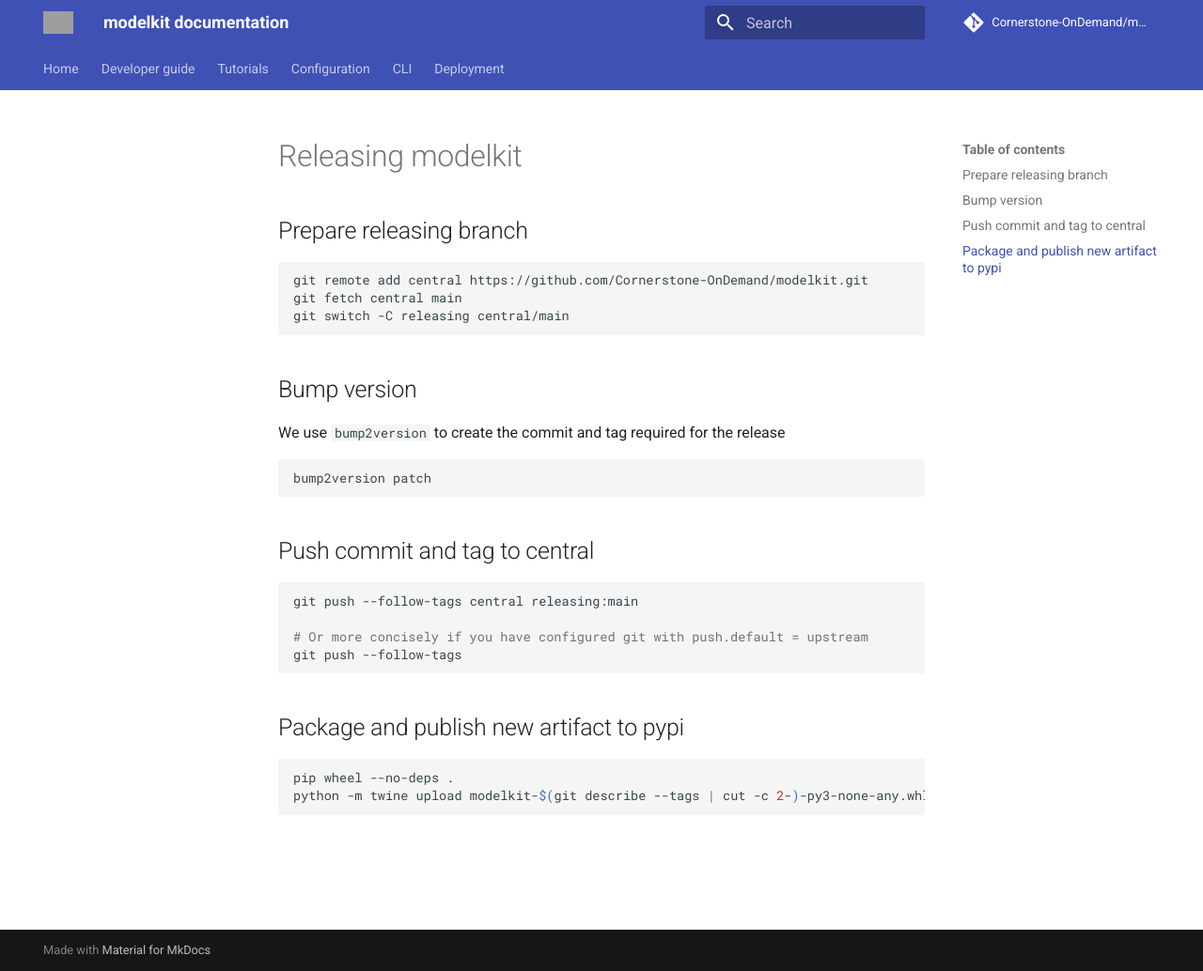
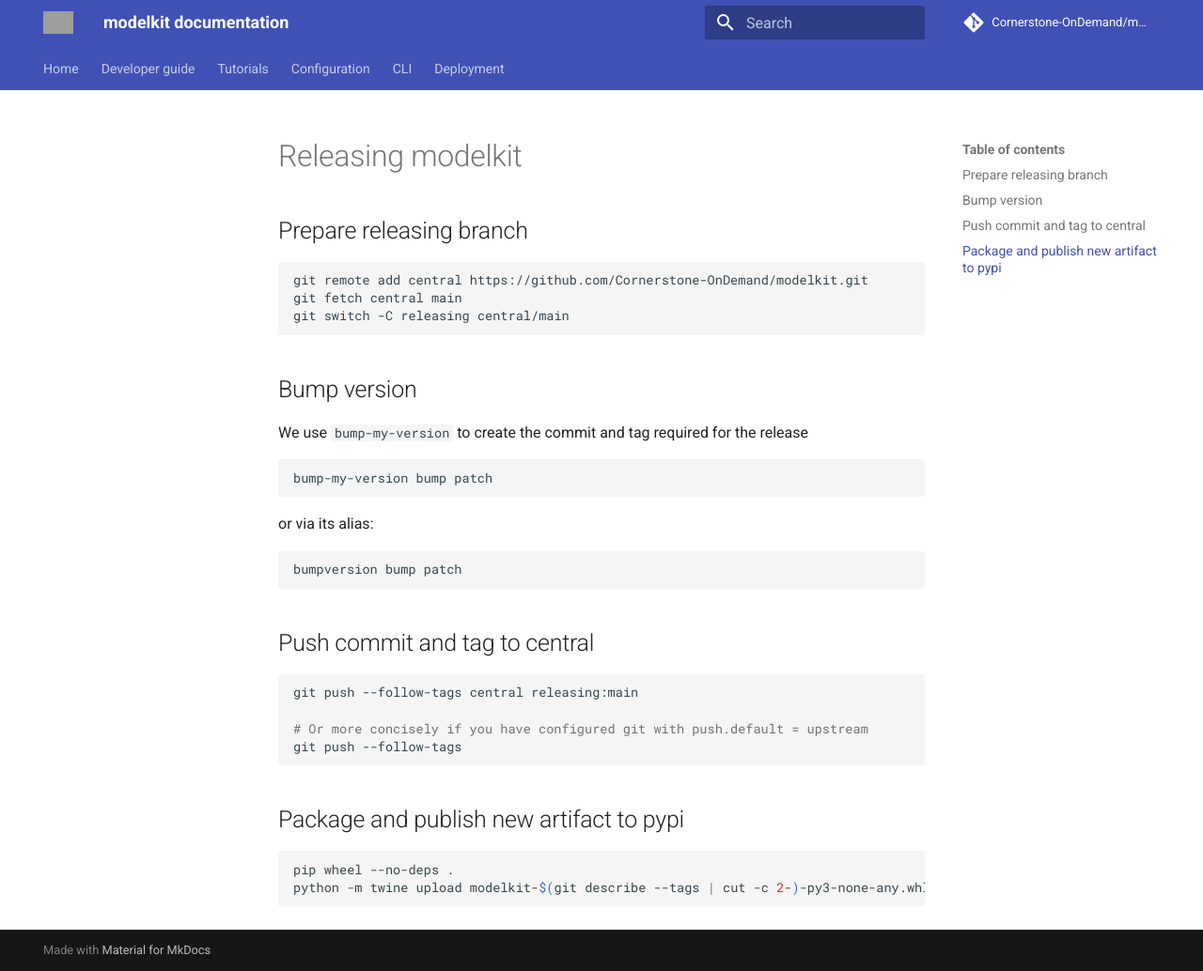
Before and after one commit to Cornerstone-OnDemand/modelkit, an MkDocs documentation site: the page built from docs/contributions/release.md, in a window 1280 px wide and 1034 px high. Shown: the whole window at 94% size. Built offline with MkDocs 1.6.1 and Material for MkDocs 9.7.7, drawn with Linux system fonts in a browser that asks for light colours; comment, search, counter and statistics services are not loaded; grey boxes are pictures that could not be loaded.

Commit message:
use bump-my-version for releases
bump2version being deprecated, bump-my-version
is a maintained fork.

````diff
--- a/docs/contributions/release.md
+++ b/docs/contributions/release.md
@@ -10,9 +10,13 @@
 
 ## Bump version
 
-We use `bump2version` to create the commit and tag required for the release
+We use `bump-my-version` to create the commit and tag required for the release
 ```bash
-bump2version patch
+bump-my-version bump patch
+```
+or via its alias:
+```bash
+bumpversion bump patch
 ```
 
 ## Push commit and tag to central
````
Also changed, not shown: pyproject.toml (+10 -0 lines), requirements-dev.txt (+10 -1 lines), 1 other file.
